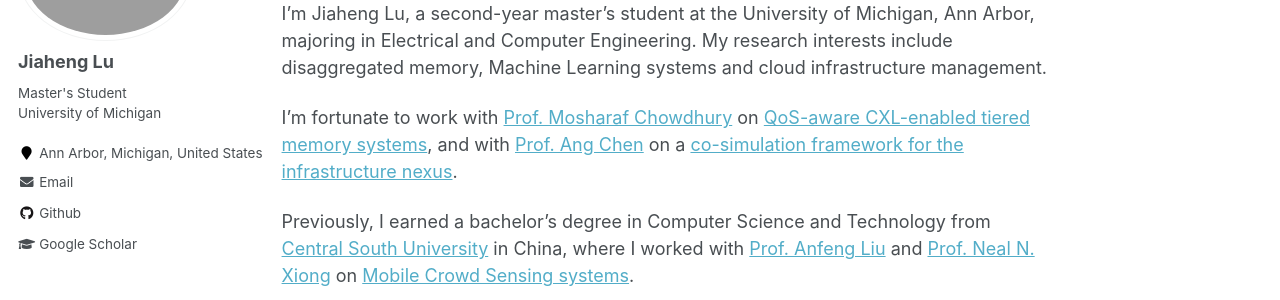
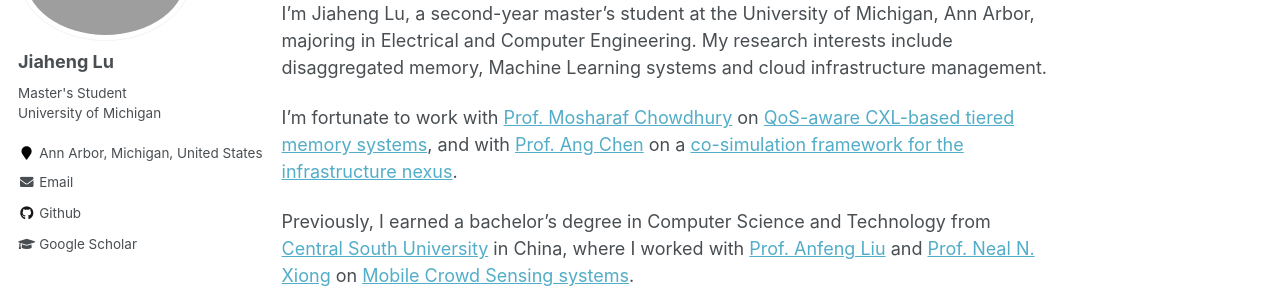
Before and after one commit to JhengLu/JhengLu.github.io, a Jekyll site: the page built from _pages/about.md, in a window 1280 px wide. Shown: the part 211-511 px from the top of the page. Built offline with Jekyll 4.4.1, drawn with Linux system fonts in a browser that asks for light colours.

```diff
--- a/_pages/about.md
+++ b/_pages/about.md
@@ -12,7 +12,7 @@ Hello!
 
 I'm Jiaheng Lu, a second-year master's student at the University of Michigan, Ann Arbor, majoring in Electrical and Computer Engineering. My research interests include disaggregated memory, Machine Learning systems and cloud infrastructure management.
 
-I'm fortunate to work with [Prof. Mosharaf Chowdhury](https://symbioticlab.org/people/) on [QoS-aware CXL-enabled tiered memory systems](https://arxiv.org/abs/2412.08938), and with [Prof. Ang Chen](https://web.eecs.umich.edu/~chenang/) on a [co-simulation framework for the infrastructure nexus](https://hotinfra24.github.io/papers/hotinfra24-final1.pdf).
+I'm fortunate to work with [Prof. Mosharaf Chowdhury](https://symbioticlab.org/people/) on [QoS-aware CXL-based tiered memory systems](https://arxiv.org/abs/2412.08938), and with [Prof. Ang Chen](https://web.eecs.umich.edu/~chenang/) on a [co-simulation framework for the infrastructure nexus](https://hotinfra24.github.io/papers/hotinfra24-final1.pdf).
 
 Previously, I earned a bachelor's degree in Computer Science and Technology from [Central South University](https://en.csu.edu.cn/) in China, where I worked with [Prof. Anfeng Liu](https://scholar.google.com/citations?user=9RDpn1gAAAAJ&hl=zh-CN) and [Prof. Neal N. Xiong](https://srinfo.sulross.edu/fs/1448) on [Mobile Crowd Sensing systems](https://jiahenglu.com/research/2022-02-28-MCS).
 
```
Also changed, not shown: _research/2024-10-01-cxl.md (+1 -1 lines).
